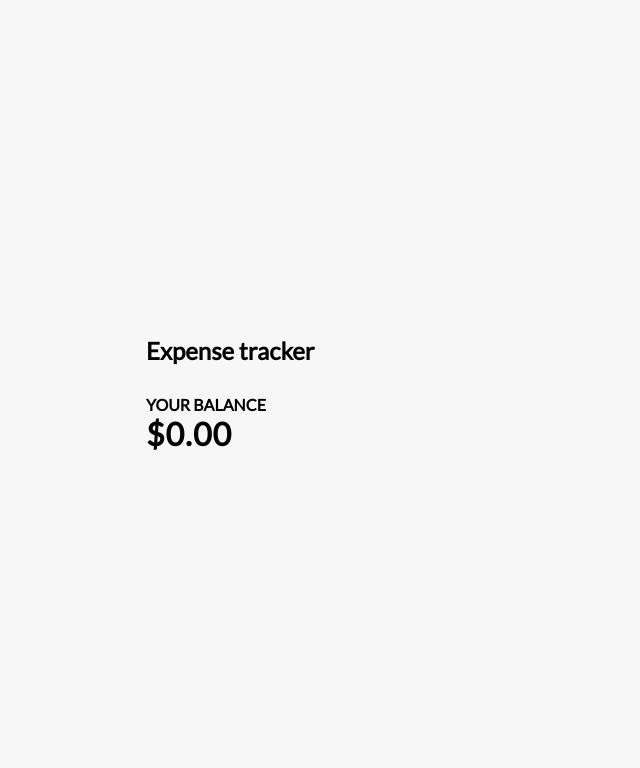
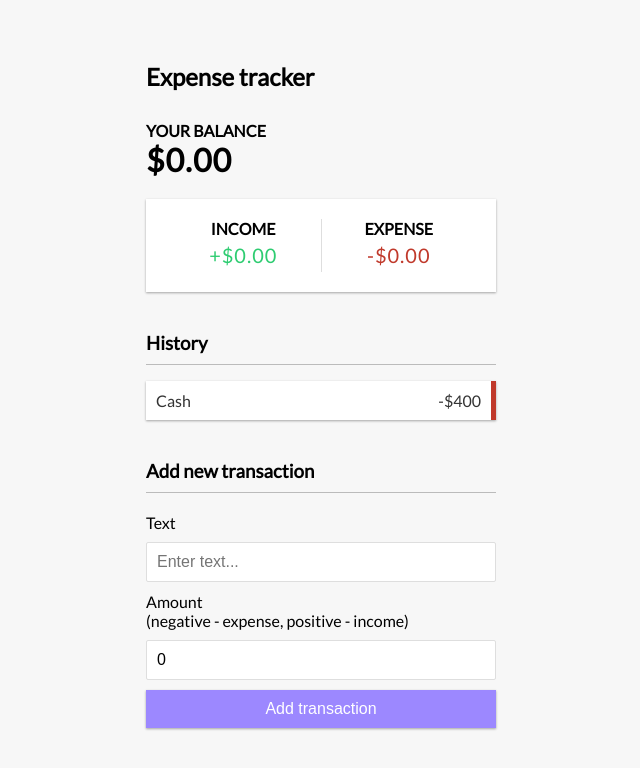
Before and after one commit to Kabuki-edwin/expense-tracker-react, a React (Create React App) app: page / in a window 1280 px wide. Shown: the top 768 px of the page, without its empty margins (319-959 px from the left). Built offline with nearby package versions, Linux system fonts and the light colour scheme.

Commit message:
added an add transaction component

```diff
--- a/src/App.js
+++ b/src/App.js
@@ -1,10 +1,12 @@
 import React from 'react';
 import  Header  from './components/Header';
 import Balance from './components/Balance';
-import incomeExpenses from './components/incomeExpenses';
-
+import IncomeExpenses from './components/incomeExpenses';
+import TransactionList from './components/TransactionList';
+import AddTransaction from './components/AddTransaction';
 
 import './App.css';
+
 
 function App() {
   return (
@@ -12,7 +14,9 @@ function App() {
       <Header></Header>
       <div className="container">
         <Balance/>
-        <incomeExpenses/>
+        <IncomeExpenses/>
+        <TransactionList/>
+        <AddTransaction/>
       </div>
     </div>
   );
--- /dev/null
+++ b/src/components/AddTransaction.js
@@ -0,0 +1,28 @@
+import React, { useState} from 'react'
+
+export const AddTransaction = () => {
+  const [text, setText] =useState('');
+  const [amount, setAmount] =useState(0);
+
+  return (
+    <div>
+      <h3>Add new transaction</h3>
+      <form >
+        <div className="form-control">
+          <label htmlFor="text">Text</label>
+          <input type="text" value={text} onChange={(e) => setText(e.target.value)} placeholder="Enter text..." />
+        </div>
+        <div className="form-control">
+          <label htmlFor="amount"
+            >Amount <br />
+            (negative - expense, positive - income)</label
+          >
+          <input type="number" value={amount} onChange={(e) => setAmount(e.target.value)} placeholder="Enter amount..." />
+        </div>
+        <button className="btn">Add transaction</button>
+      </form>
+    </div>
+  )
+}
+
+export default AddTransaction
--- a/src/components/Balance.js
+++ b/src/components/Balance.js
@@ -4,7 +4,7 @@ const Balance = () => {
   return (
     <div>
       <h4>Your Balance</h4>
-      <h1 id='balance'>$0.00</h1>
+      <h1 >$0.00</h1>
     </div>
   )
 }
--- /dev/null
+++ b/src/components/TransactionList.js
@@ -0,0 +1,16 @@
+import React from 'react'
+
+const TransactionList = () => {
+  return (
+    <div>
+       <h3>History</h3>
+      <ul className="list">
+        <li className="minus">
+          Cash <span>-$400</span><button className="delete-btn">x</button>
+        </li>
+      </ul>
+    </div>
+  )
+}
+
+export default TransactionList
--- a/src/components/incomeExpenses.js
+++ b/src/components/incomeExpenses.js
@@ -2,18 +2,16 @@ import React from 'react'
 
 const incomeExpenses = () => {
   return (
-    <div>
-      <div class="inc-exp-container">
+      <div className="inc-exp-container">
         <div>
           <h4>Income</h4>
-          <p id="money-plus" class="money plus">+$0.00</p>
+          <p id="money-plus" className="money plus">+$0.00</p>
         </div>
         <div>
           <h4>Expense</h4>
-          <p id="money-minus" class="money minus">-$0.00</p>
+          <p  className="money minus">-$0.00</p>
         </div>
       </div>
-    </div>
   )
 }
 
```
